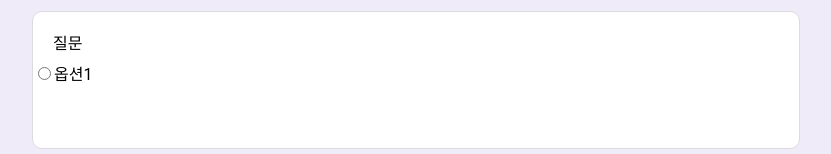
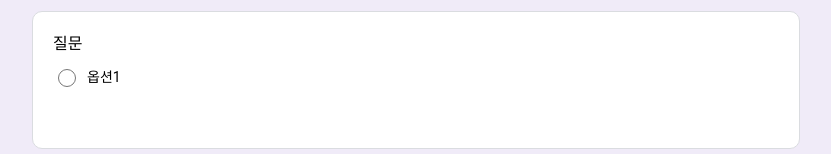
Before and after one commit to eeeyooon/google-form, a React (Create React App) app: page /preview in a window 1280 px wide. Shown: the part 183-337 px from the top of the page, without its empty margins (224-1055 px from the left). Built offline with nearby package versions, Linux system fonts and the light colour scheme.

Commit message:
style: radio, checkbox Input 스타일 적용

```diff
--- a/src/components/PreviewCheckbox/index.tsx
+++ b/src/components/PreviewCheckbox/index.tsx
@@ -1,3 +1,5 @@
+import { SelectBoxInput } from '../styles';
+
 type PreviewCheckboxProps = {
 	cardId: number;
 	options: { id: string; text: string }[];
@@ -14,7 +16,7 @@ export default function PreviewCheckbox({ cardId, options, value = [], onInputCh
 	return (
 		<>
 			{options.map((option) => (
-				<div key={option.id}>
+				<SelectBoxInput key={option.id}>
 					<input
 						type="checkbox"
 						id={`${cardId}-${option.id}`}
@@ -23,7 +25,7 @@ export default function PreviewCheckbox({ cardId, options, value = [], onInputCh
 						onChange={(e) => handleChange(option.text, e.target.checked)}
 					/>
 					<label htmlFor={`${cardId}-${option.id}`}>{option.text}</label>
-				</div>
+				</SelectBoxInput>
 			))}
 		</>
 	);
--- a/src/components/PreviewRadio/index.tsx
+++ b/src/components/PreviewRadio/index.tsx
@@ -1,3 +1,5 @@
+import { SelectBoxInput } from '../styles';
+
 type PreviewRadioProps = {
 	cardId: number;
 	options: { id: string; text: string }[];
@@ -13,7 +15,7 @@ export default function PreviewRadio({ cardId, options, value, onInputChange }:
 	return (
 		<>
 			{options.map((option) => (
-				<div key={option.id}>
+				<SelectBoxInput key={option.id}>
 					<input
 						type="radio"
 						id={`${cardId}-${option.id}`}
@@ -23,7 +25,7 @@ export default function PreviewRadio({ cardId, options, value, onInputChange }:
 						onChange={handleChange}
 					/>
 					<label htmlFor={`${cardId}-${option.id}`}>{option.text}</label>
-				</div>
+				</SelectBoxInput>
 			))}
 		</>
 	);
--- a/src/components/styles.ts
+++ b/src/components/styles.ts
@@ -8,3 +8,22 @@ export const HighlightBar = styled.div`
 	top: 0;
 	left: 0;
 `;
+
+export const SelectBoxInput = styled.div`
+	margin-left: 20px;
+	height: 25px;
+	display: flex;
+	align-items: center;
+	margin-bottom: 10px;
+
+	input {
+		accent-color: ${({ theme }) => theme.color.primary};
+		width: 18px;
+		height: 18px;
+	}
+
+	label {
+		font-size: 14px;
+		margin-left: 8px;
+	}
+`;
```
